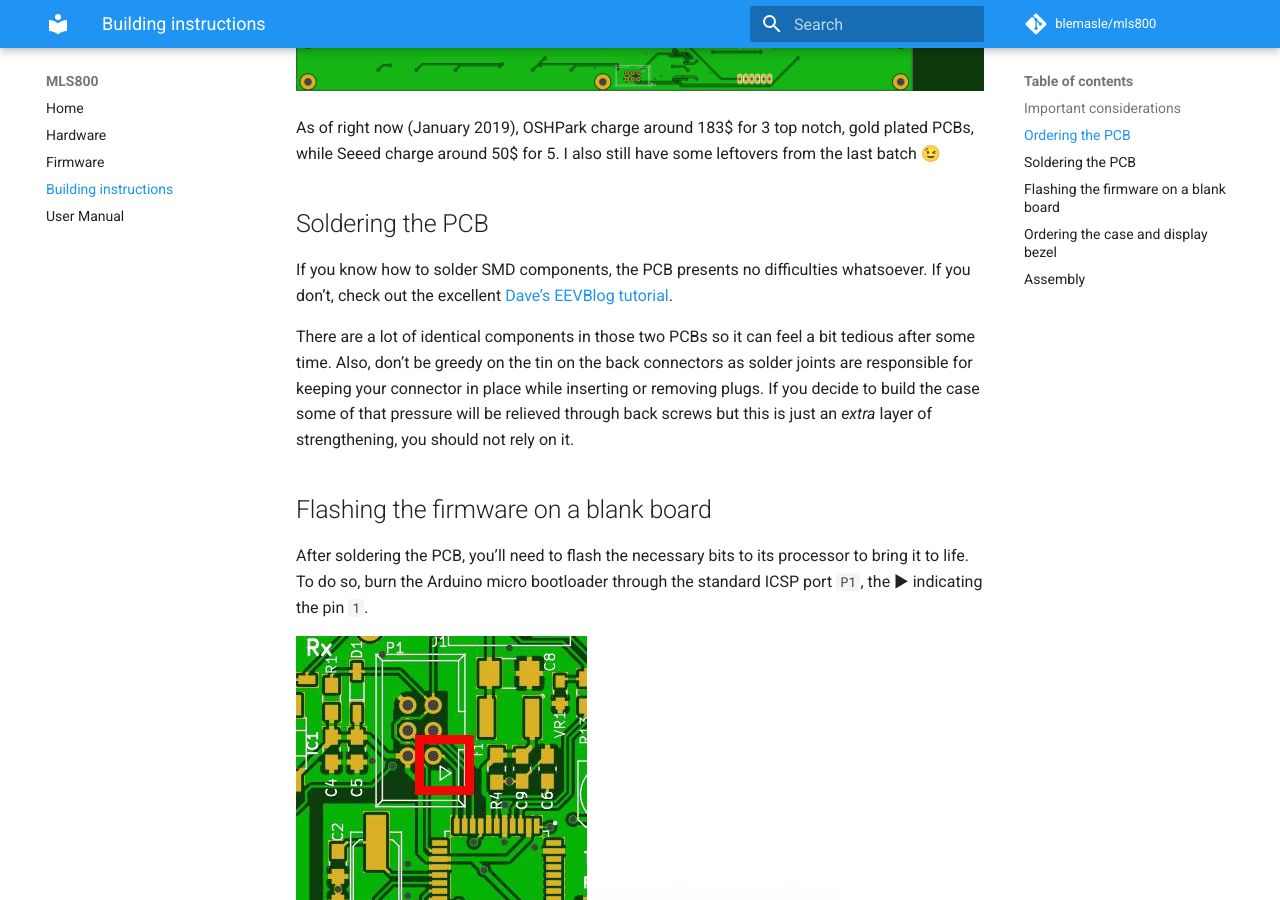
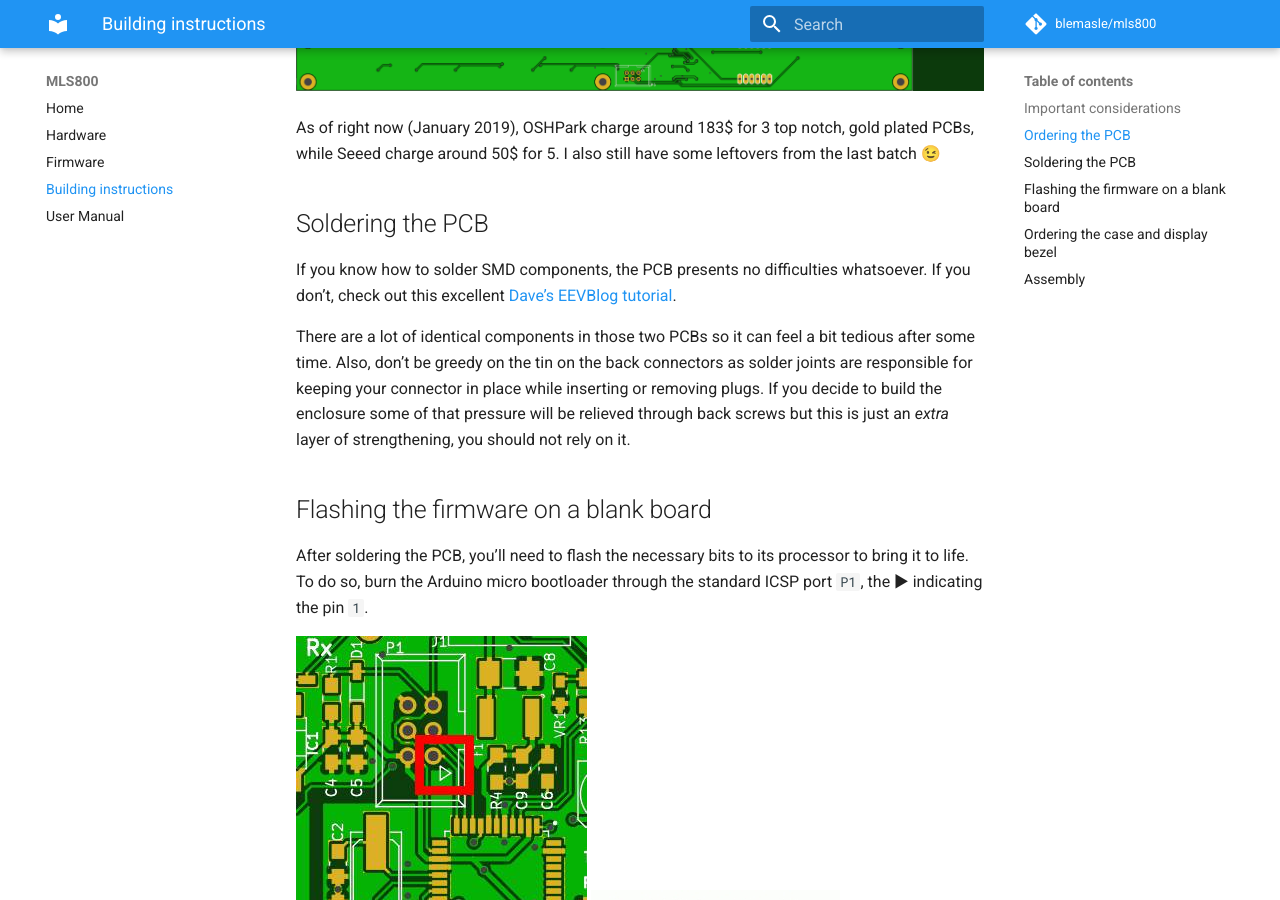
Before and after one commit to blemasle/mls800, an MkDocs documentation site: the page built from docs/building.md, in a window 1280 px wide and 900 px high, scrolled down 1409 px. Built offline with MkDocs 1.6.1 and Material for MkDocs 9.7.7, drawn with Linux system fonts in a browser that asks for light colours; comment, search, counter and statistics services are not loaded; some of the changed text lies outside the part shown.

Commit message:
Use enclosure instead of case

```diff
--- a/docs/_partials/repositories.md
+++ b/docs/_partials/repositories.md
@@ -2,4 +2,4 @@
 
  * @blemasle/mls800-pcb : Motherboard and daughterboard PCBs
  * @blemasle/mls800-firmware : Firmware that needs to be loaded onto the motherboard
- * @blemasle/mls800-case : CAD files needed to produce the case
+ * @blemasle/mls800-enclosure : CAD files needed to produce the enclosure
--- a/docs/building.md
+++ b/docs/building.md
@@ -4,12 +4,11 @@
 
 --8<-- "_partials/repositories.md"
 
- While the PCB and firmware are mandatory, you can totally omit to build the case - which is the most expensive part of the build.
+While the PCB and firmware are mandatory, you can totally omit to build the enclosure - which is the most expensive part of the build.
 
 ## Important considerations
 
-!!! warning "Disclaimer"
-    This project was merely a study case and meant for my personal use. At the time, I knew almost nothing and had to learn everything. As a consequence, and while I did my best to built a "professional" product, it might have some flaws.
+--8<-- "_partials/disclaimer.md"
 
 !!! warning "Before you really consider this..."
     I've built this rack several years ago, and have been using it since then. However, I do not have physical access to the rack at the moment. I used some time off to publish this work, and in order to do so, I had to change some parts of the code. The 4 years old one I'm using didn't build anymore. I'm ==unable to test== these changes at the moment, so please reach to me first if you really considering building the rack!
@@ -25,9 +24,9 @@
 
 ## Soldering the PCB
 
-If you know how to solder SMD components, the PCB presents no difficulties whatsoever. If you don't, check out the excellent [Dave's EEVBlog tutorial](https://www.youtube.com/watch?v=b9FC9fAlfQE).
+If you know how to solder SMD components, the PCB presents no difficulties whatsoever. If you don't, check out this excellent [Dave's EEVBlog tutorial](https://www.youtube.com/watch?v=b9FC9fAlfQE).
 
-There are a lot of identical components in those two PCBs so it can feel a bit tedious after some time. Also, don't be greedy on the tin on the back connectors as solder joints are responsible for keeping your connector in place while inserting or removing plugs. If you decide to build the case some of that pressure will be relieved through back screws but this is just an *extra* layer of strengthening, you should not rely on it.
+There are a lot of identical components in those two PCBs so it can feel a bit tedious after some time. Also, don't be greedy on the tin on the back connectors as solder joints are responsible for keeping your connector in place while inserting or removing plugs. If you decide to build the enclosure some of that pressure will be relieved through back screws but this is just an *extra* layer of strengthening, you should not rely on it.
 
 ## Flashing the firmware on a blank board
 
@@ -51,9 +50,9 @@
 
 ## Ordering the case and display bezel
 
-All the files required to order the case can be downloaded over the [github repository](https://github.com/blemasle/mls800-case/relases/latest). As [I said](hardware.md#the-case) earlier, I ordered the case from [Protocase](https://www.protocase.com) - which I again highly recommend. The front panel bezel has been ordered from [Bay Plastics Ltd](http://bayplastics.co.uk), but I guess Protocase would be able to make it.
+All the files required to order the enclosure can be downloaded over the [github repository](https://github.com/blemasle/mls800-enclosure/relases/latest). As [I said](hardware.md#the-enclosure) earlier, I choose [Protocase](https://www.protocase.com) - which I again highly recommend - to produce the case parts. The front panel bezel has been ordered from [Bay Plastics Ltd](http://bayplastics.co.uk), but I guess Protocase would be able to make it.
 
-All required information are included in the release files. Nevertheless, in case you need a sum up :
+All required information are included in the release files. Nevertheless, and because the only way to release files with Solidworks seems to create a flat directory structure, here is you need a sum up :
 
 Part			 | Description						| Thickness 		| Material / Technic| Color 		| Manufacturer 							|
 -----------------|---------------------------------:|------------------:|------------------:|--------------:|--------------------------------------:|
--- a/docs/hardware.md
+++ b/docs/hardware.md
@@ -2,7 +2,7 @@
 
 The MLS800 is built around two surface mounted PCBs: a motherboard that holds the main unit and rear connectors, and a daughter board that contains elements the user interacts with during use.
 
-Those two boards fit in a custom designed stainless steel case with self-clinching fasteners and digital printing for a nice, professional-like finish.
+Those two boards fit in a custom designed hot rolled steel enclosure with self-clinching fasteners and digital printing for a nice, professional-like finish.
 
 [![MLS800](assets/product-back-2.gif)](assets/large/product-back-2.png)
 
@@ -42,9 +42,9 @@
 
 The display and 8 of the switches are controlled by an [AS1115-BSST](https://ams.com/as1115), while the two remaining switches are controlled directly by the main processor. The AS1115 being capable of driving up to eight 7 segments, a neat trick is to consider the 8 LEDs of the loop switches as a fifth digit. Saving ATmega32U4 pins, power, and reducing component count at the same time!
 
-## The case
+## The enclosure
 
-The case is made out of 4 black painted and bent stainless steel sheets and assembled with self-clinching fasteners. It helps to keep the out surface smooth and gives the overall a professional-like finish. A laser cut acrylic bezel and the digitally printed front panel helps push that feeling even further.
+The enclosure is made out of 4 black painted and bent hot rolled steel sheets and assembled with self-clinching fasteners. It helps to keep the out surface smooth and gives the overall a professional-like finish. A laser cut acrylic bezel and the digitally printed front panel helps push that feeling even further.
 
 [![Rack front left](assets/hardware-rack-front-left.jpg){: width="39%"}](assets/large/hardware-rack-front-left.jpg)&nbsp;&nbsp;
 [![Rack front right](assets/hardware-rack-front-right.jpg){: width="58%"}](assets/large/hardware-rack-front-right.jpg)
@@ -55,7 +55,7 @@
 
 [![Rack  left back](assets/hardware-rack-back-left.jpg)](assets/large/hardware-rack-back-left.jpg)
 
-I've sent the case files over to a Canadian company, [Protocase](https://www.protocase.com), and - oh boy - they've done an outstanding job building it! The good thing is they're able to produce cases from start to finish, including printing them. The case you see on the pictures is the one I've got straight out of the mail, including the screws!
+I've sent the case files over to a Canadian company, [Protocase](https://www.protocase.com), and - oh boy - they've done an outstanding job building it! The good thing is they're able to produce parts from start to finish, including printing them. The enclosure you see on the pictures is the one I've got straight out of the mail, including the screws!
 
 When one passes by my gear and ask about it, he does not notice that one of the racks is entirely "home" made. I really highly recommend [Protocase](https://www.protocase.com) if you ever need this kind of service.
 
```
Also changed, not shown: other parts of docs/building.md (+1 -1 lines), docs/_partials/disclaimer.md (added, +2 -0 lines).
